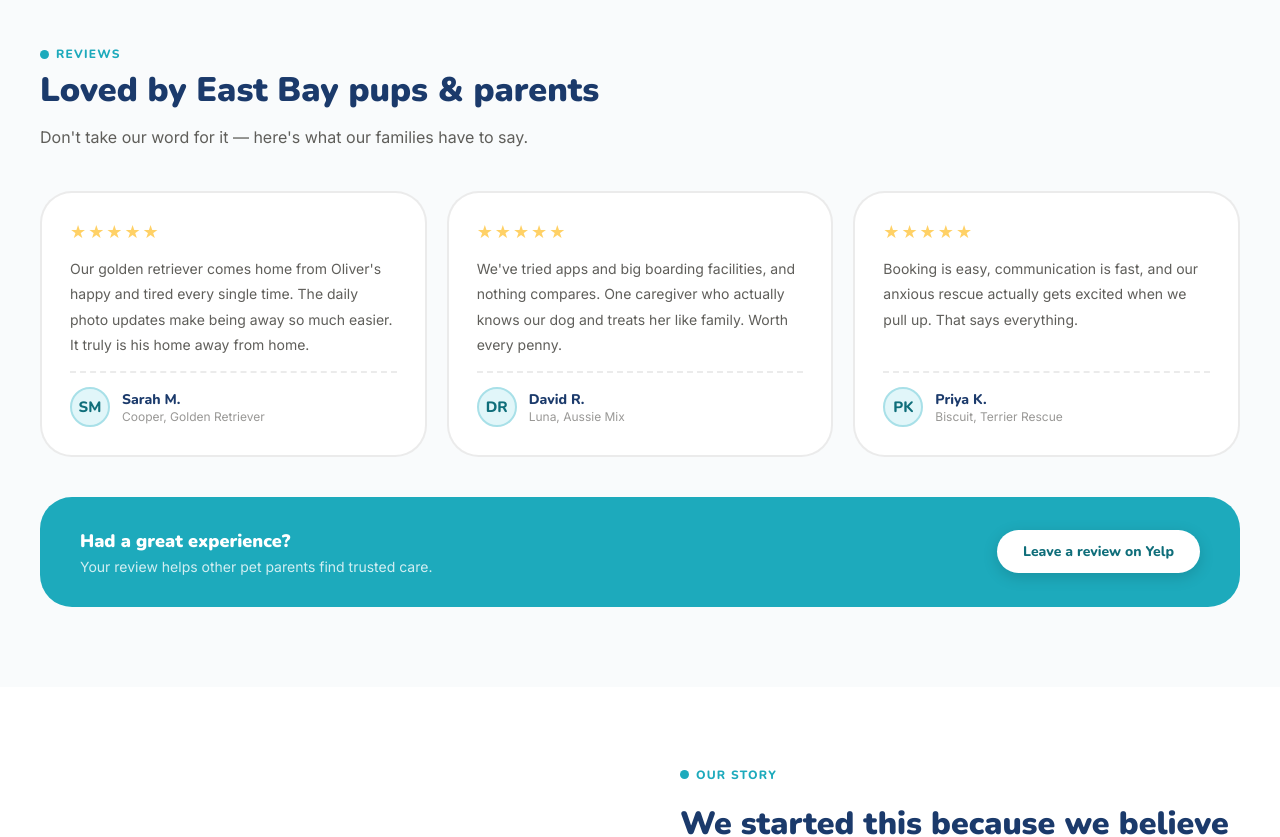
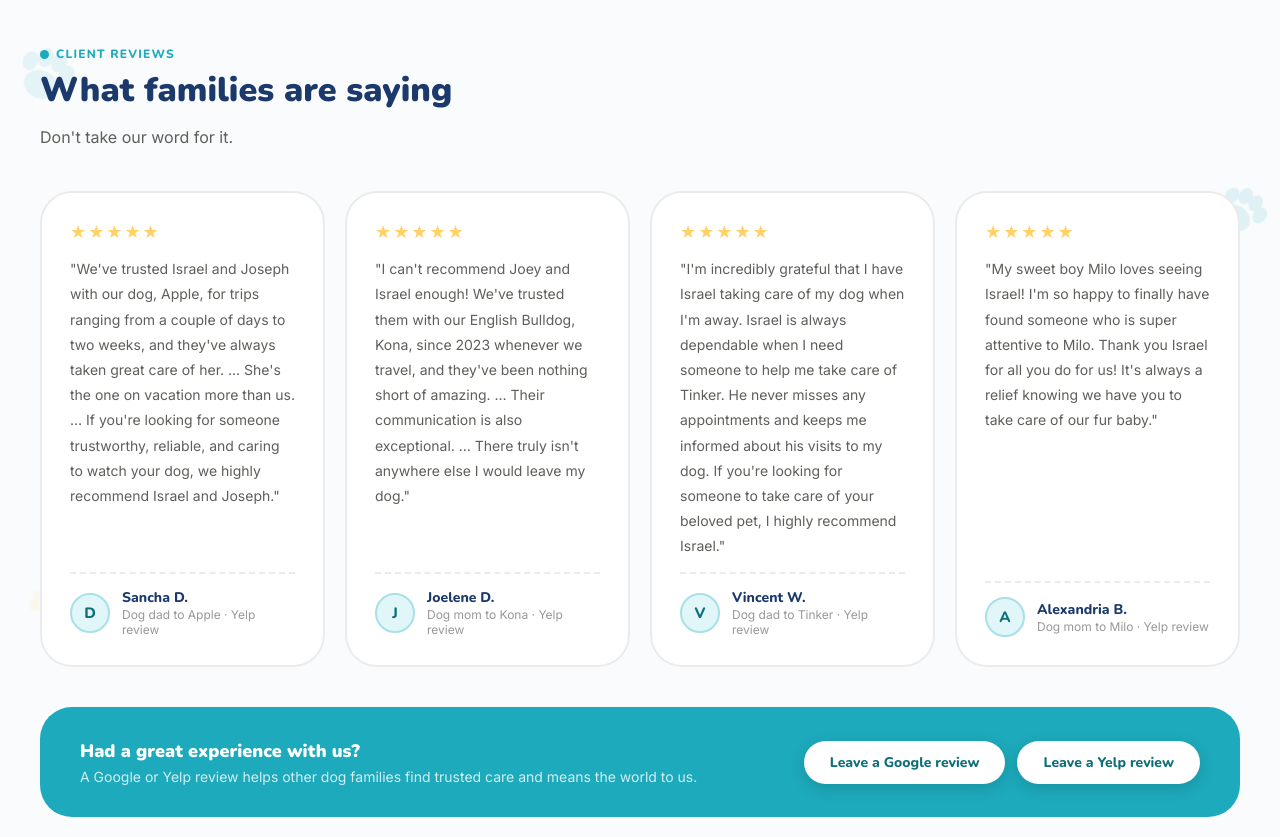
Before and after one commit to AliAdabi/olivers-paws-and-play, a React (Vite) app: page / in a window 1280 px wide. Shown: the part 3300-4137 px from the top of the page. Built offline with nearby package versions, Linux system fonts and the light colour scheme.

Commit message:
Replace placeholder testimonials with real Yelp reviews and review CTA

```diff
--- a/src/components/Testimonials/Testimonials.jsx
+++ b/src/components/Testimonials/Testimonials.jsx
@@ -1,41 +1,65 @@
 import styles from './Testimonials.module.css';
+
+const GOOGLE_URL = 'https://share.google/9uQ09plBn0WNiggi3';
+const YELP_URL = 'https://www.yelp.com/biz/olivers-paws-and-play-concord';
+
+function Paw({ size, color }) {
+  return (
+    <svg width={size} height={size} viewBox="0 0 60 60" fill="none">
+      <ellipse cx="30" cy="40" rx="16" ry="13" fill={color} />
+      <ellipse cx="13" cy="23" rx="7" ry="9" fill={color} />
+      <ellipse cx="25" cy="15" rx="7" ry="9" fill={color} />
+      <ellipse cx="38" cy="15" rx="7" ry="9" fill={color} />
+      <ellipse cx="49" cy="23" rx="7" ry="9" fill={color} />
+    </svg>
+  );
+}
 
 const reviews = [
   {
-    text: "Our golden retriever comes home from Oliver's happy and tired every single time. The daily photo updates make being away so much easier. It truly is his home away from home.",
-    name: 'Sarah M.',
-    dog: 'Cooper, Golden Retriever',
-    initials: 'SM',
+    avatar: 'D',
+    name: 'Sancha D.',
+    dog: 'Dog dad to Apple · Yelp review',
+    text: "\"We've trusted Israel and Joseph with our dog, Apple, for trips ranging from a couple of days to two weeks, and they've always taken great care of her. … She's the one on vacation more than us. … If you're looking for someone trustworthy, reliable, and caring to watch your dog, we highly recommend Israel and Joseph.\"",
   },
   {
-    text: "We've tried apps and big boarding facilities, and nothing compares. One caregiver who actually knows our dog and treats her like family. Worth every penny.",
-    name: 'David R.',
-    dog: 'Luna, Aussie Mix',
-    initials: 'DR',
+    avatar: 'J',
+    name: 'Joelene D.',
+    dog: 'Dog mom to Kona · Yelp review',
+    text: "\"I can't recommend Joey and Israel enough! We've trusted them with our English Bulldog, Kona, since 2023 whenever we travel, and they've been nothing short of amazing. … Their communication is also exceptional. … There truly isn't anywhere else I would leave my dog.\"",
   },
   {
-    text: 'Booking is easy, communication is fast, and our anxious rescue actually gets excited when we pull up. That says everything.',
-    name: 'Priya K.',
-    dog: 'Biscuit, Terrier Rescue',
-    initials: 'PK',
+    avatar: 'V',
+    name: 'Vincent W.',
+    dog: 'Dog dad to Tinker · Yelp review',
+    text: "\"I'm incredibly grateful that I have Israel taking care of my dog when I'm away. Israel is always dependable when I need someone to help me take care of Tinker. He never misses any appointments and keeps me informed about his visits to my dog. If you're looking for someone to take care of your beloved pet, I highly recommend Israel.\"",
+  },
+  {
+    avatar: 'A',
+    name: 'Alexandria B.',
+    dog: 'Dog mom to Milo · Yelp review',
+    text: "\"My sweet boy Milo loves seeing Israel! I'm so happy to finally have found someone who is super attentive to Milo. Thank you Israel for all you do for us! It's always a relief knowing we have you to take care of our fur baby.\"",
   },
 ];
 
-function Testimonials() {
+export default function Testimonials() {
   return (
     <section id="testimonials" className={styles.testimonialsSection}>
-      <div className={styles.sectionLabel}>Reviews</div>
-      <h2 className={styles.sectionTitle}>Loved by East Bay pups &amp; parents</h2>
-      <p className={styles.sectionSub}>
-        Don't take our word for it — here's what our families have to say.
-      </p>
+      <div className={styles.paw1}><Paw size={62} color="#1DAABC" /></div>
+      <div className={styles.paw2}><Paw size={44} color="#FFD166" /></div>
+      <div className={styles.paw3}><Paw size={54} color="#1DAABC" /></div>
+
+      <div className={styles.sectionLabel}>Client reviews</div>
+      <div className={styles.sectionTitle}>What families are saying</div>
+      <div className={styles.sectionSub}>Don't take our word for it.</div>
+
       <div className={styles.testimonialsGrid}>
         {reviews.map((review) => (
           <div key={review.name} className={styles.testimonialCard}>
             <div className={styles.testimonialStars}>★★★★★</div>
             <p className={styles.testimonialText}>{review.text}</p>
             <div className={styles.testimonialAuthor}>
-              <div className={styles.testimonialAvatar}>{review.initials}</div>
+              <div className={styles.testimonialAvatar}>{review.avatar}</div>
               <div>
                 <div className={styles.testimonialName}>{review.name}</div>
                 <div className={styles.testimonialDog}>{review.dog}</div>
@@ -44,22 +68,17 @@ function Testimonials() {
           </div>
         ))}
       </div>
+
       <div className={styles.reviewCta}>
         <div className={styles.reviewCtaText}>
-          <h4>Had a great experience?</h4>
-          <p>Your review helps other pet parents find trusted care.</p>
+          <h4>Had a great experience with us?</h4>
+          <p>A Google or Yelp review helps other dog families find trusted care and means the world to us.</p>
         </div>
-        <a
-          href="https://www.yelp.com/biz/olivers-paws-and-play-concord"
-          target="_blank"
-          rel="noopener noreferrer"
-          className={styles.reviewBtn}
-        >
-          Leave a review on Yelp
-        </a>
+        <div className={styles.reviewBtns}>
+          <a href={GOOGLE_URL} target="_blank" rel="noopener noreferrer" className={styles.reviewBtn}>Leave a Google review</a>
+          <a href={YELP_URL} target="_blank" rel="noopener noreferrer" className={styles.reviewBtn}>Leave a Yelp review</a>
+        </div>
       </div>
     </section>
   );
 }
-
-export default Testimonials;
--- a/src/components/Testimonials/Testimonials.module.css
+++ b/src/components/Testimonials/Testimonials.module.css
@@ -1,5 +1,6 @@
 .testimonialsSection {
   background: var(--warm-white);
+  padding: 5rem 2.5rem;
   position: relative;
   overflow: hidden;
 }
@@ -15,6 +16,8 @@
   display: inline-flex;
   align-items: center;
   gap: 7px;
+  position: relative;
+  z-index: 1;
 }
 
 .sectionLabel::before {
@@ -33,6 +36,9 @@
   margin-bottom: 0.75rem;
   color: var(--navy);
   line-height: 1.2;
+  font-family: 'Nunito', sans-serif;
+  position: relative;
+  z-index: 1;
 }
 
 .sectionSub {
@@ -41,12 +47,16 @@
   margin-bottom: 2.5rem;
   line-height: 1.75;
   max-width: 560px;
+  position: relative;
+  z-index: 1;
 }
 
 .testimonialsGrid {
   display: grid;
   grid-template-columns: repeat(auto-fit, minmax(260px, 1fr));
   gap: 20px;
+  position: relative;
+  z-index: 1;
 }
 
 .testimonialCard {
@@ -124,6 +134,8 @@
   justify-content: space-between;
   flex-wrap: wrap;
   gap: 1rem;
+  position: relative;
+  z-index: 1;
 }
 
 .reviewCtaText h4 {
@@ -137,6 +149,12 @@
 .reviewCtaText p {
   font-size: 14px;
   color: rgba(255, 255, 255, 0.8);
+}
+
+.reviewBtns {
+  display: flex;
+  gap: 12px;
+  flex-wrap: wrap;
 }
 
 .reviewBtn {
@@ -158,7 +176,54 @@
   box-shadow: 0 6px 20px rgba(0, 0, 0, 0.2);
 }
 
+@keyframes secFloat {
+  0%, 100% { transform: translateY(0) rotate(var(--r, 12deg)) scale(1); opacity: var(--op, 0.08); }
+  50% { transform: translateY(-14px) rotate(calc(var(--r, 12deg) + 8deg)) scale(1.05); opacity: calc(var(--op, 0.08) * 1.5); }
+}
+
+@keyframes secDrift {
+  0%, 100% { transform: translateY(0) rotate(var(--r, -10deg)) scale(1); opacity: var(--op, 0.07); }
+  50% { transform: translateY(12px) rotate(calc(var(--r, -10deg) - 6deg)) scale(0.95); opacity: calc(var(--op, 0.07) * 1.6); }
+}
+
+.paw1 {
+  position: absolute;
+  pointer-events: none;
+  z-index: 0;
+  top: 10%;
+  left: 1%;
+  --r: 15deg;
+  --op: 0.07;
+  animation: secFloat 10s ease-in-out infinite 0.8s;
+}
+
+.paw2 {
+  position: absolute;
+  pointer-events: none;
+  z-index: 0;
+  top: 65%;
+  left: 2%;
+  --r: -22deg;
+  --op: 0.06;
+  animation: secDrift 9s ease-in-out infinite 2.5s;
+}
+
+.paw3 {
+  position: absolute;
+  pointer-events: none;
+  z-index: 0;
+  top: 25%;
+  right: 1%;
+  --r: 28deg;
+  --op: 0.08;
+  animation: secFloat 11s ease-in-out infinite 1.5s;
+}
+
 @media (max-width: 768px) {
+  .testimonialsSection {
+    padding: 3.5rem 1.25rem;
+  }
+
   .reviewCta {
     flex-direction: column;
     text-align: center;
```
